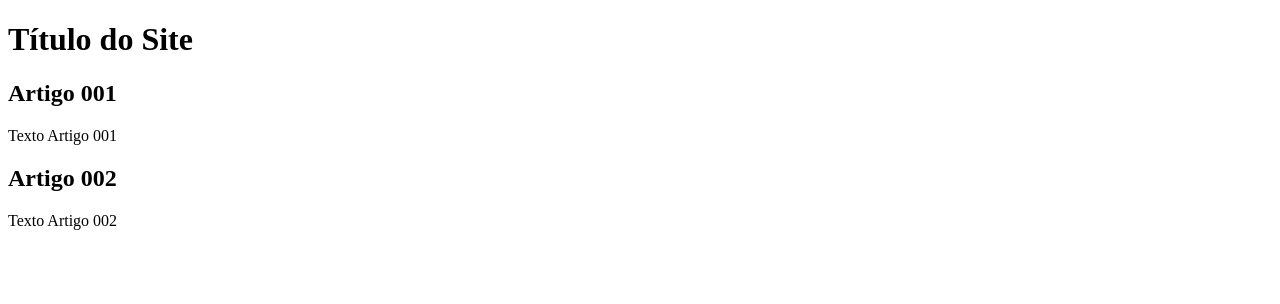
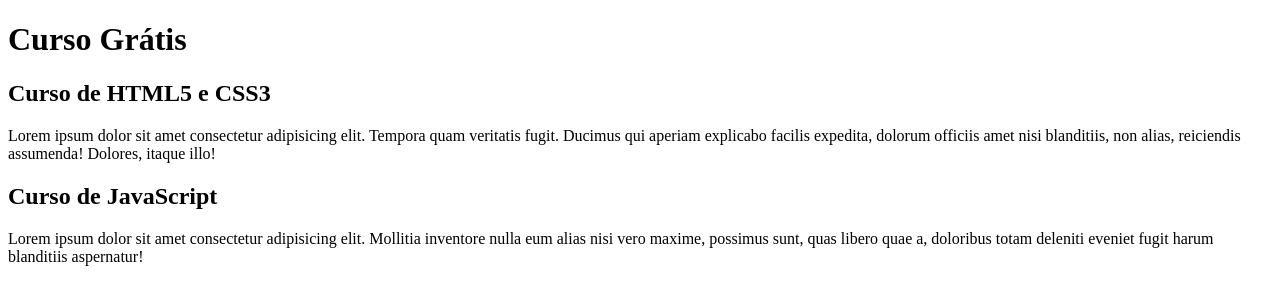
Before and after one commit to gabriel-fh/projeto-site, a plain HTML site: page index.html in a window 1280 px wide. Drawn offline with Linux system fonts and the light colour scheme.

Commit message:
comecei a escrever o conteudo

```diff
--- a/index.html
+++ b/index.html
@@ -9,15 +9,15 @@
 <body>
     <main>
         <header>
-            <h1>Título do Site</h1>
+            <h1>Curso Grátis</h1>
         </header>
         <article>
-            <h2>Artigo 001</h2>
-            <p>Texto Artigo 001</p>
+            <h2>Curso de HTML5 e CSS3</h2>
+            <p>Lorem ipsum dolor sit amet consectetur adipisicing elit. Tempora quam veritatis fugit. Ducimus qui aperiam explicabo facilis expedita, dolorum officiis amet nisi blanditiis, non alias, reiciendis assumenda! Dolores, itaque illo!</p>
         </article>
         <article>
-            <h2>Artigo 002</h2>
-            <p>Texto Artigo 002</p>
+            <h2>Curso de JavaScript </h2>
+            <p>Lorem ipsum dolor sit amet consectetur adipisicing elit. Mollitia inventore nulla eum alias nisi vero maxime, possimus sunt, quas libero quae a, doloribus totam deleniti eveniet fugit harum blanditiis aspernatur!</p>
         </article>
     </main>
 </body>
```
